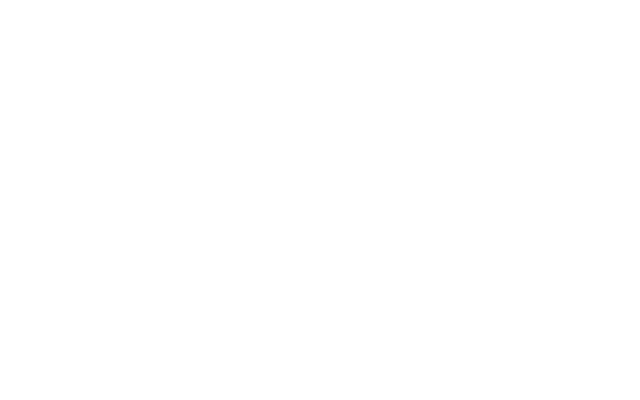
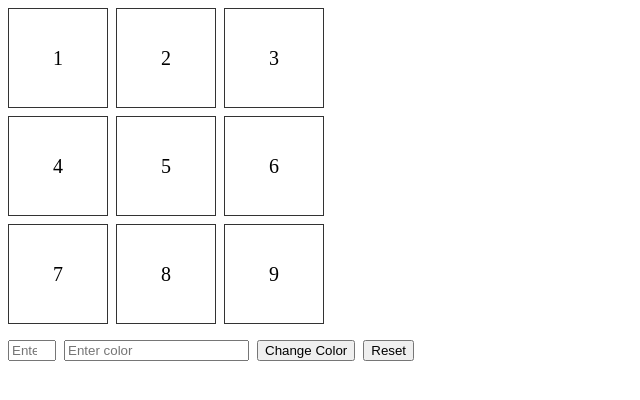
Before and after one commit to acciojob/Replit-Asian-Paints-rohankulkarni514, a website: page main.html in a window 1280 px wide. Shown: the whole page, without its empty margins (0-640 px from the left). Drawn offline with Linux system fonts and the light colour scheme.

Commit message:
created a submission

```diff
--- a/main.html
+++ b/main.html
@@ -7,8 +7,26 @@
 </head>
 
 <body>
-	<!-- the entire body must be written by student -->
-    <script type="text/javascript" src="./script.js">
+	<!-- the entire bod y must be written by student -->
+    <div id="grid-container">
+      <div id="1" class="grid-item">1</div>
+      <div id="2" class="grid-item">2</div>
+      <div id="3" class="grid-item">3</div>
+      <div id="4" class="grid-item">4</div>
+      <div id="5" class="grid-item">5</div>
+      <div id="6" class="grid-item">6</div>
+      <div id="7" class="grid-item">7</div>
+      <div id="8" class="grid-item">8</div>
+      <div id="9" class="grid-item">9</div>
+    </div>
+
+    <div class="controls">
+      <input type="number" id="block_id" placeholder="Enter block id (1-9)" min="1" max="9" />
+      <input type="text" id="colour_id" placeholder="Enter color" />
+      <button id="change_button" type="button">Change Color</button>
+      <button id="Reset" type="button">Reset</button>
+    </div>
+	<script type="text/javascript" src="./script.js">
 </script>
 
 </body>
--- a/script.js
+++ b/script.js
@@ -1 +1,35 @@
 //your JS code here. If required.
+const changeButton = document.getElementById("change_button");
+const resetButton = document.getElementById("Reset");
+const blockInput = document.getElementById("block_id");
+const colourInput = document.getElementById("colour_id");
+const gridItems = document.querySelectorAll(".grid-item");
+
+function resetAllGridColors() {
+  gridItems.forEach((item) => {
+    item.style.backgroundColor = "transparent";
+  });
+}
+
+changeButton.addEventListener("click", () => {
+  const blockId = blockInput.value.trim();
+  const color = colourInput.value.trim();
+
+  // First reset every grid cell's background color to transparent
+  resetAllGridColors();
+
+  if (!blockId || !color) {
+    return;
+  }
+
+  const targetCell = document.getElementById(blockId);
+  if (targetCell && targetCell.classList.contains("grid-item")) {
+    targetCell.style.backgroundColor = color;
+  }
+});
+
+resetButton.addEventListener("click", () => {
+  resetAllGridColors();
+  blockInput.value = "";
+  colourInput.value = "";
+});
--- a/styles.css
+++ b/styles.css
@@ -1 +1,23 @@
 /*  your css code here. If applicable */
+#grid-container {
+  display: grid;
+  grid-template-columns: repeat(3, 100px);
+  grid-template-rows: repeat(3, 100px);
+  gap: 8px;
+  margin-bottom: 16px;
+}
+
+.grid-item {
+  display: flex;
+  align-items: center;
+  justify-content: center;
+  border: 1px solid #333;
+  font-size: 20px;
+  background-color: transparent;
+}
+
+.controls {
+  display: flex;
+  gap: 8px;
+  align-items: center;
+}
```
